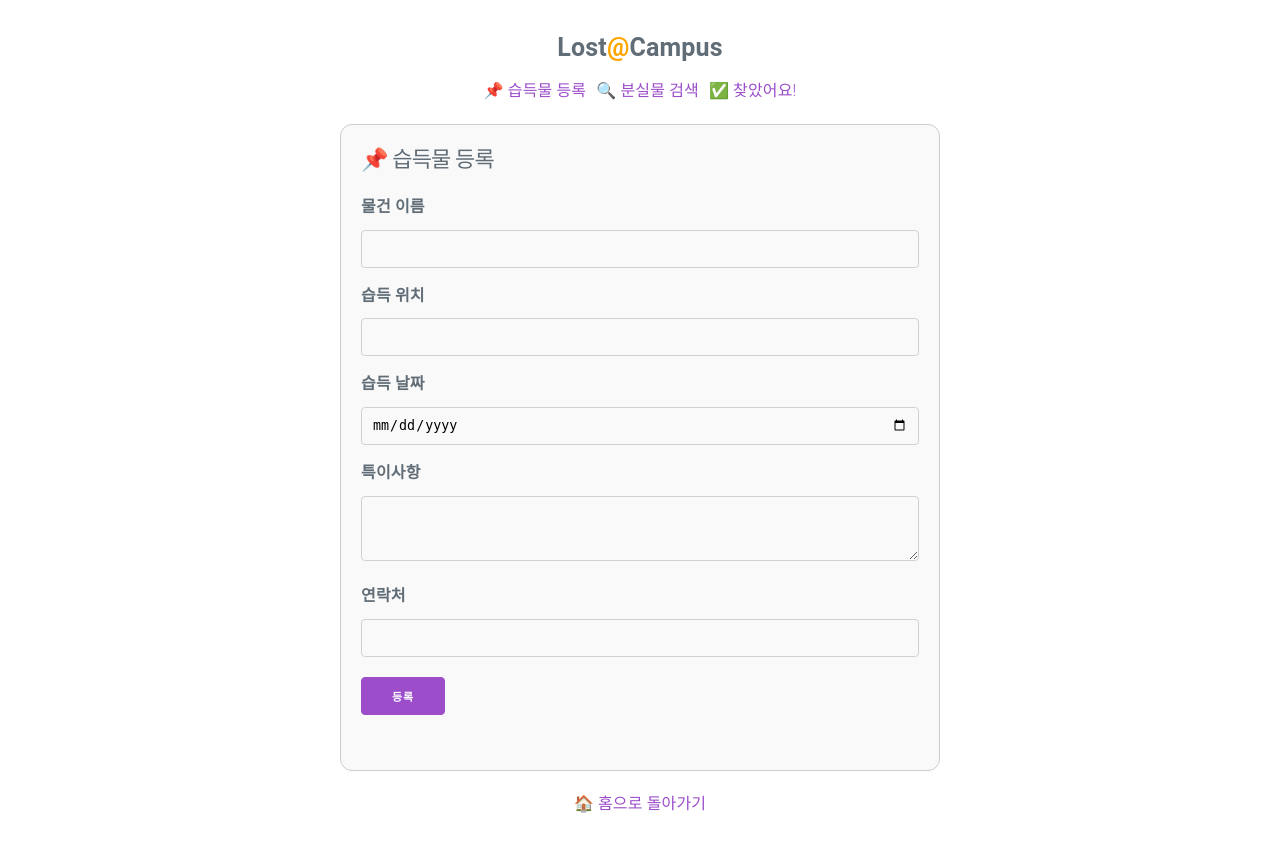
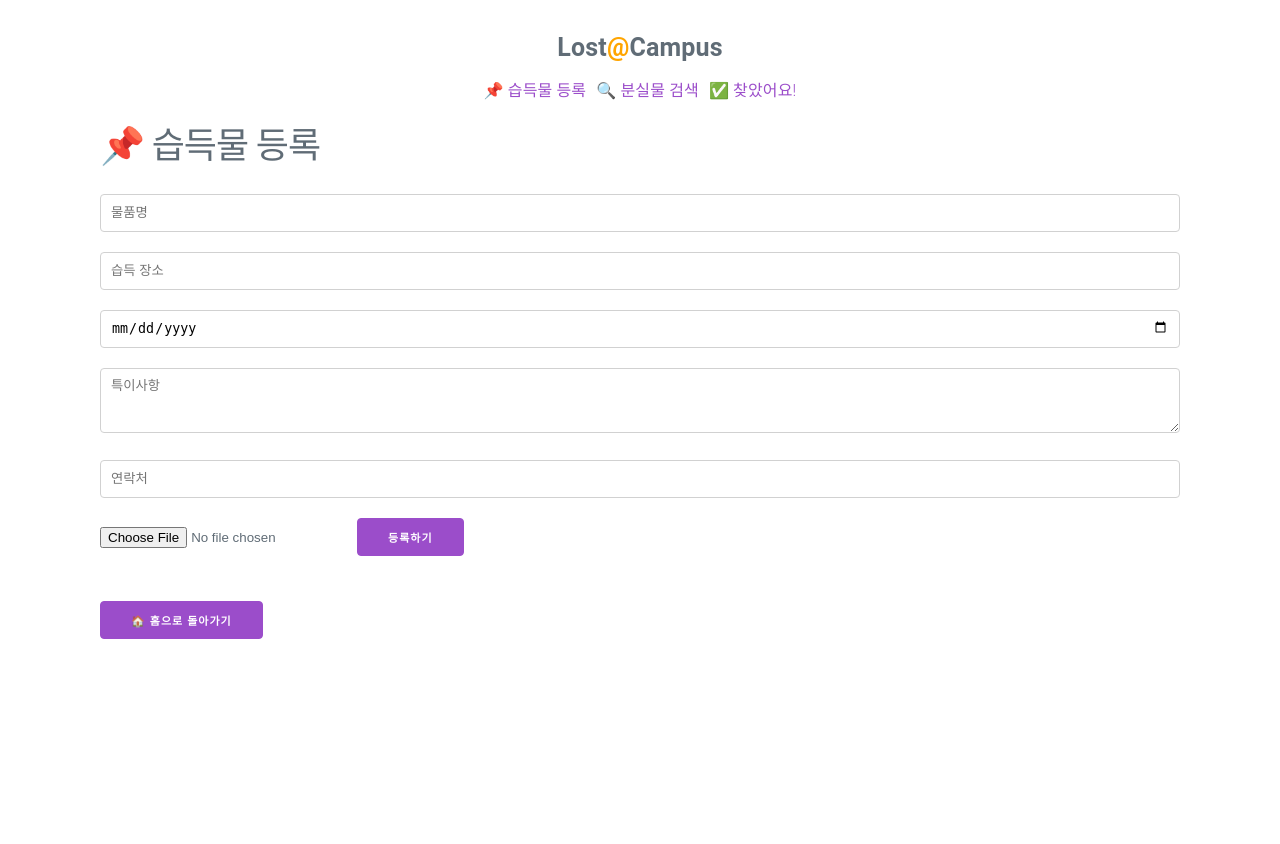
Before and after one commit to zetqp/lost-at-campus, a Flask app: page /register in a window 1280 px wide. After the commit the page ends 639 px from the top, so only its background shows below. Run offline with Flask 3, Linux system fonts and the light colour scheme; some libraries are stand-ins or nearby versions.

Commit message:
사진 업로드 필드 복원 및 홈 문구 크기 조정

```diff
--- a/templates/register.html
+++ b/templates/register.html
@@ -1,20 +1,26 @@
 {% include 'header.html' %}
-<div class="container-box">
-  <h4>📌 습득물 등록</h4>
-  <form method="POST">
-    <label>물건 이름</label>
-    <input type="text" name="name" required>
-    <label>습득 위치</label>
-    <input type="text" name="location">
-    <label>습득 날짜</label>
-    <input type="date" name="date">
-    <label>특이사항</label>
-    <textarea name="notes"></textarea>
-    <label>연락처</label>
-    <input type="text" name="contact" required>
-    <button type="submit">등록</button>
+
+<div class="container">
+  <h2>📌 습득물 등록</h2>
+
+  <!-- enctype 추가(사진 업로드) -->
+  <form method="POST" enctype="multipart/form-data">
+    <input  type="text"  name="name"      placeholder="물품명"       required>
+    <input  type="text"  name="location"  placeholder="습득 장소">
+    <input  type="date"  name="date"      placeholder="습득 일자">
+    <textarea name="notes" rows="3" placeholder="특이사항"></textarea>
+    <input  type="text"  name="contact"   placeholder="연락처"      required>
+
+    <!-- ⬇ 사진 업로드 필드 복원 -->
+    <input  type="file"  name="photo"     accept="image/*">
+
+    <input  type="submit" value="등록하기">
   </form>
+
+  <div class="home-button">
+    <a href="{{ url_for('home') }}"><button>🏠 홈으로 돌아가기</button></a>
+  </div>
 </div>
-<div class="home-link"><a href="{{ url_for('home') }}">🏠 홈으로 돌아가기</a></div>
+
 </body>
 </html>
```
Also changed, not shown: templates/found.html (+25 -10 lines), templates/home.html (+8 -3 lines), templates/search.html (+16 -5 lines).
